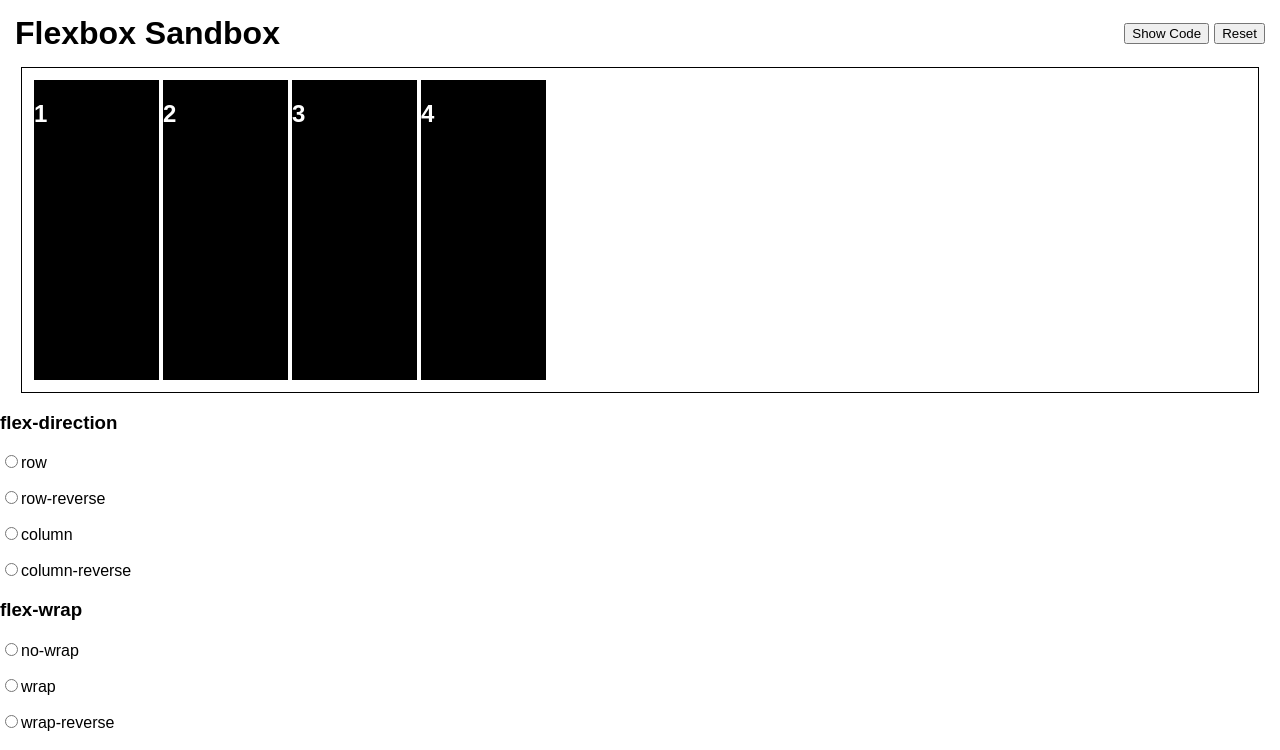
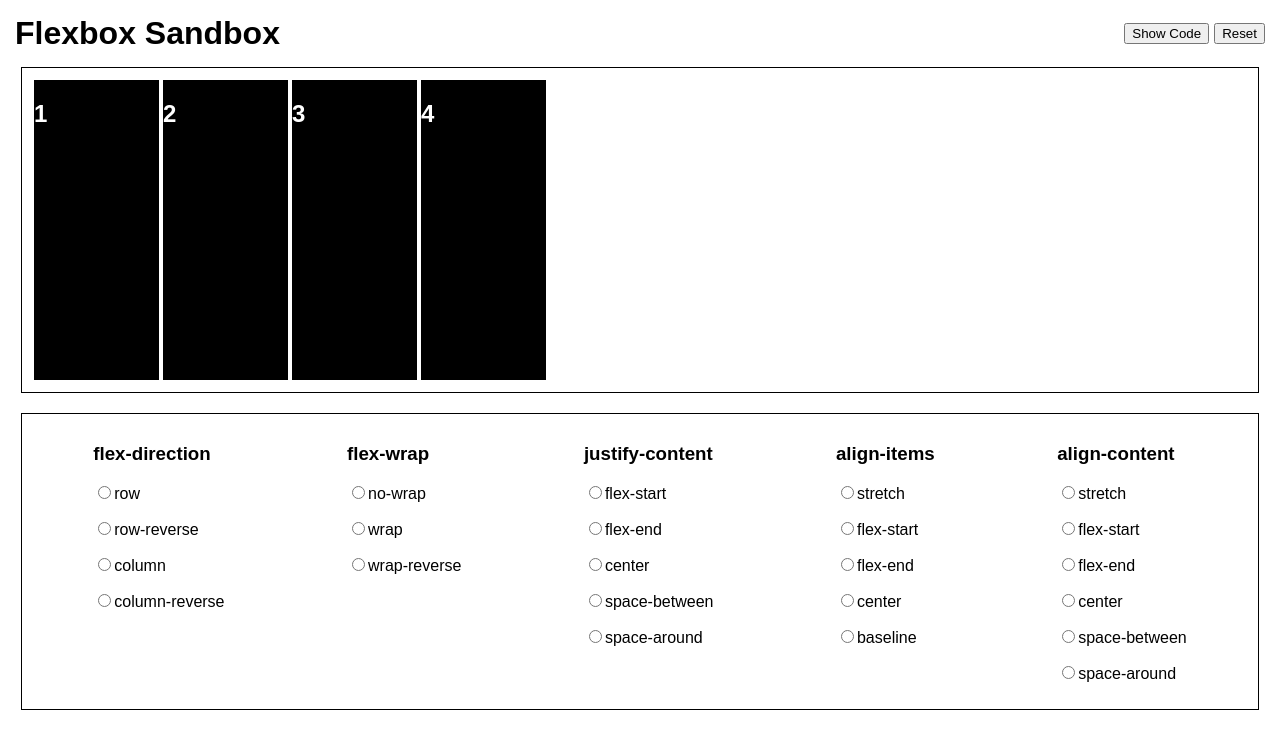
Before and after one commit to marissa27/flex-sandbox, a React (Create React App) app: page / in a window 1280 px wide. Shown: the top 750 px of the page. Built offline with nearby package versions, Linux system fonts and the light colour scheme.

Commit message:
add basic styling to flex controls section

```diff
--- a/src/components/controls.js
+++ b/src/components/controls.js
@@ -12,7 +12,7 @@ export const Controls = () => {
   }
 
   return (
-    <section>
+    <section className="flex-controls">
       { renderFlexProps() }
     </section>
   )
--- a/src/index.css
+++ b/src/index.css
@@ -25,7 +25,7 @@ h1 {
 /* Flex Parent Section */
 .flex-parent {
   width: 95%;
-  margin: 0 auto;
+  margin: 10px auto;
   padding: 10px;
   border: 1px solid black;
 }
@@ -38,3 +38,13 @@ h1 {
   background-color: #000;
   margin: 2px;
 }
+
+/* Flex Controls Section */
+.flex-controls {
+  display: flex;
+  justify-content: space-around;;
+  width: 95%;
+  margin: 20px auto;
+  padding: 10px;
+  border: 1px solid black;
+}
```
